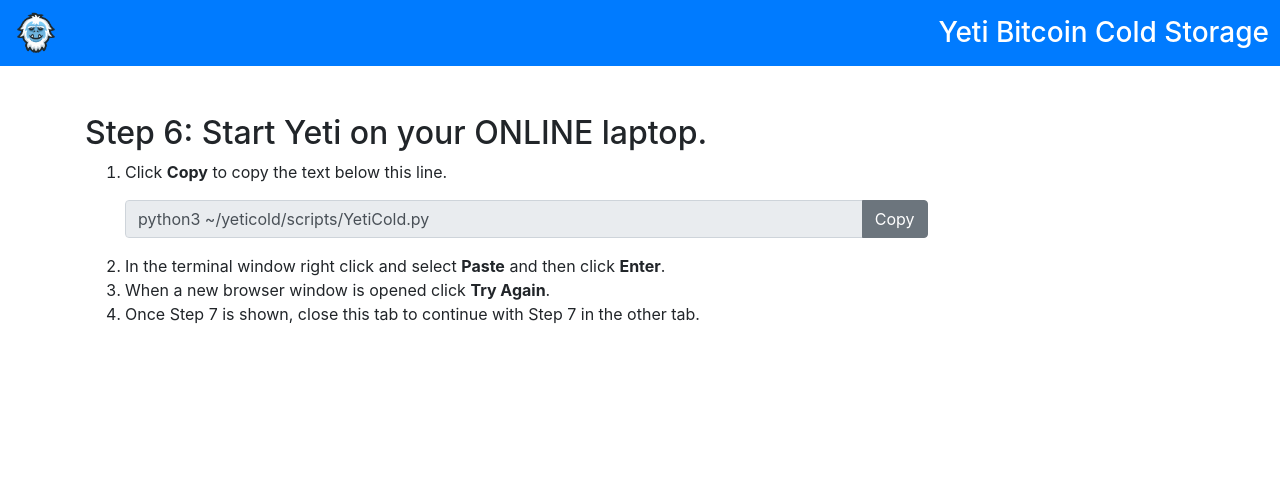
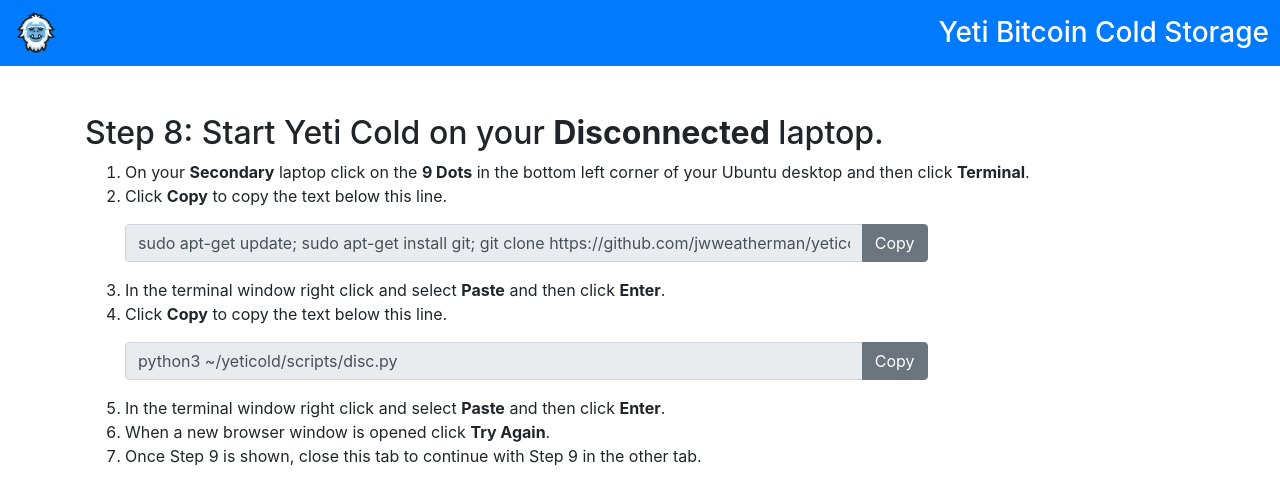
Before and after one commit to JWWeatherman/yetihosted, a Vue app: page /Cold/step6 in a window 1280 px wide. Shown: the top 504 px of the page. Built offline with nearby package versions, Linux system fonts and the light colour scheme; what vue-default-value would draw is missing.

Commit message:
added gdown.pl code

```diff
--- a/src/components/YetiColdRecoveryStartup6.vue
+++ b/src/components/YetiColdRecoveryStartup6.vue
@@ -2,31 +2,44 @@
   <div>
     <navbarcold></navbarcold>
     <div class="container" style="margin-top: 3rem;">
-      <h2>Step 6: Start Yeti on your ONLINE laptop.</h2>
+      <h2>Step 8: Setup your <b>Secondary</b> Laptop</h2>
       <ol>
-          <li>Select the text below this line, right click and select Copy.</li>
+          <li>On your <b>Secondary</b> laptop click on the <b>9 Dots</b> in the bottom left corner of your Ubuntu desktop and then click <b>Terminal</b>.</li>
+          <li>Click <b>Copy</b> to copy the text below this line.</li>
           <div style="width:75%;" class="input-group mb-3 mt-3">
-            <input v-on:click="copy1" v-b-tooltip.click v-b-tooltip.blur title="Copied" readonly type="text" class="form-control" aria-label="Default" id="copy1" aria-describedby="inputGroup-sizing-default" value="python3 ~/yeticold/scripts/YetiColdRecovery.py">
+            <input v-on:click="copy1" v-b-tooltip.click v-b-tooltip.blur title="Copied" readonly type="text" class="form-control" aria-label="Default" id="copy1" aria-describedby="inputGroup-sizing-default" value="sudo apt-get update; sudo apt-get install git; git clone https://github.com/jwweatherman/yeticold.git ~/yeticold">
             <div class="input-group-append">
               <span v-on:click="copy1" class="btn btn-secondary" id="basic-addon2">Copy</span>
             </div>
           </div>
-          <li>In the terminal window right click and select Paste and then click Enter</li>
-          <li>Provide your laptop password and click Enter</li>
-          <li>When prompted type "y" and click Enter</li>
-          <li>When a new browser window is opened click "Try Again"</li>
-          <li>Once Step 7, close this tab to continue with Step 7 in the other tab.</li>
+          <li>In the terminal window right click and select <b>Paste</b> and then click <b>Enter</b>.</li>
+          <li>Click <b>Copy</b> to copy the text below this line.</li>
+          <div style="width:75%;" class="input-group mb-3 mt-3">
+            <input v-on:click="copy2" v-b-tooltip.click v-b-tooltip.blur title="Copied" readonly type="text" class="form-control" aria-label="Default" id="copy2" aria-describedby="inputGroup-sizing-default" value="python3 ~/yeticold/scripts/rec.py">
+            <div class="input-group-append">
+              <span v-on:click="copy2" class="btn btn-secondary" id="basic-addon2">Copy</span>
+            </div>
+          </div>
+          <li>In the terminal window right click and select <b>Paste</b> and then click <b>Enter</b>.</li>
+          <li>When a new browser window is opened click <b>Try Again</b>.</li>
+          <li>Once Step 9 is shown, close this tab to continue with Step 9 in the other tab.</li>
       </ol>
     </div>
   </div>
 </template>
+
 <script>
 import navbarcold from './navbarcold'
 export default {
-  name: 'Step6',
   methods: {
     copy1 () {
       let copyText = document.getElementById("copy1")
+      copyText.select()
+      copyText.setSelectionRange(0, 99999)
+      document.execCommand("copy")
+    },
+    copy2 () {
+      let copyText = document.getElementById("copy2")
       copyText.select()
       copyText.setSelectionRange(0, 99999)
       document.execCommand("copy")
--- a/src/components/YetiColdRecoveryStartup7.vue
+++ /dev/null
@@ -1,52 +0,0 @@
-<template>
-  <div>
-    <navbarcold></navbarcold>
-    <div class="container" style="margin-top: 3rem;">
-      <h2>Step 2: Start Yeti Cold Recovery on your <b>Disconnected</b> laptop.</h2>
-      <ol>
-          <li>On your <b>Disconnected</b> laptop click on the <b>9 Dots</b> in the bottom left corner of your Ubuntu desktop and then click <b>Terminal</b>.</li>
-          <li>Click <b>Copy</b> to copy the text below this line.</li>
-          <div style="width:75%;" class="input-group mb-3 mt-3">
-            <input v-on:click="copy1" v-b-tooltip.click v-b-tooltip.blur title="Copied" readonly type="text" class="form-control" aria-label="Default" id="copy1" aria-describedby="inputGroup-sizing-default" value="sudo apt-get update; sudo apt-get install git; git clone https://github.com/jwweatherman/yeticold.git ~/yeticold">
-            <div class="input-group-append">
-              <span v-on:click="copy1" class="btn btn-secondary" id="basic-addon2">Copy</span>
-            </div>
-          </div>
-          <li>In the terminal window right click and select <b>Paste</b> and then click <b>Enter</b>.</li>
-          <li>Click <b>Copy</b> to copy the text below this line.</li>
-          <div style="width:75%;" class="input-group mb-3 mt-3">
-            <input v-on:click="copy2" v-b-tooltip.click v-b-tooltip.blur title="Copied" readonly type="text" class="form-control" aria-label="Default" id="copy2" aria-describedby="inputGroup-sizing-default" value="python3 ~/yeticold/scripts/rec.py">
-            <div class="input-group-append">
-              <span v-on:click="copy2" class="btn btn-secondary" id="basic-addon2">Copy</span>
-            </div>
-          </div>
-          <li>In the terminal window right click and select <b>Paste</b> and then click <b>Enter</b>.</li>
-          <li>When a new browser window is opened click <b>Try Again</b>.</li>
-          <li>Once Step 9 is shown, close this tab to continue with Step 9 in the other tab.</li>
-      </ol>
-    </div>
-  </div>
-</template>
-
-<script>
-import navbarcold from './navbarcold'
-export default {
-  methods: {
-    copy1 () {
-      let copyText = document.getElementById("copy1")
-      copyText.select()
-      copyText.setSelectionRange(0, 99999)
-      document.execCommand("copy")
-    },
-    copy2 () {
-      let copyText = document.getElementById("copy2")
-      copyText.select()
-      copyText.setSelectionRange(0, 99999)
-      document.execCommand("copy")
-    }
-  },
-  components: {
-    navbarcold
-  }
-}
-</script>
--- a/src/components/YetiColdStartup5.vue
+++ b/src/components/YetiColdStartup5.vue
@@ -1,22 +1,20 @@
-<template>
+ <template>
   <div>
     <navbarcold></navbarcold>
     <div class="container" style="margin-top: 3rem;">
-      <h2 style="margin-bottom:50px;">Step 5: Choose Setup or Recovery</h2>
-      <div class="hero-unit">
-          <h1>Setup Yeti Cold Storage</h1>
-          <p>Select this option if you want to create a new place to store bitcoin.</p>
-          <p>
-            <input v-on:click="start" style="margin-bottom:50px;" class="btn btn-primary btn-large" type="submit" id="next" value="Setup">
-          </p>
-      </div>
-      <div class="hero-unit">
-          <h1>Recover Bitcoin from Yeti Cold Storage</h1>
-          <p>Select this option if you want to spend bitcoin out of your existing Yeti Cold Storage location and you have 3 of your 7 seed packets.</p>
-          <p>
-            <input v-on:click="recover" style="margin-bottom:50px;" class="btn btn-primary btn-large" type="submit" id="next" value="Recover">
-          </p>
-      </div>
+      <h2>Step 6: Start Yeti on your <b>Primary</b> Laptop.</h2>
+      <ol>
+          <li>Click <b>Copy</b> to copy the text below this line.</li>
+          <div style="width:75%;" class="input-group mb-3 mt-3">
+            <input v-on:click="copy1" v-b-tooltip.click v-b-tooltip.blur title="Copied" readonly type="text" class="form-control" aria-label="Default" id="copy1" aria-describedby="inputGroup-sizing-default" value="python3 ~/yeticold/scripts/YetiCold.py">
+            <div class="input-group-append">
+              <span v-on:click="copy1" class="btn btn-secondary" id="basic-addon2">Copy</span>
+            </div>
+          </div>
+          <li>In the terminal window right click and select <b>Paste</b> and then click <b>Enter</b>.</li>
+          <li>When a new browser window is opened click <b>Try Again</b>.</li>
+          <li>Once Step 7 is shown, close this tab to continue with Step 7 in the other tab.</li>
+      </ol>
     </div>
   </div>
 </template>
@@ -25,11 +23,11 @@
 import navbarcold from './navbarcold'
 export default {
   methods: {
-    start () {
-      this.$router.push({path: '/Cold/step6'})
-    },
-    recover () {
-      this.$router.push({path: '/Cold/Recovery/step6'})
+    copy1 () {
+      let copyText = document.getElementById("copy1")
+      copyText.select()
+      copyText.setSelectionRange(0, 99999)
+      document.execCommand("copy")
     }
   },
   components: {
--- a/src/components/YetiColdStartup6.vue
+++ b/src/components/YetiColdStartup6.vue
@@ -1,19 +1,28 @@
- <template>
+<template>
   <div>
     <navbarcold></navbarcold>
     <div class="container" style="margin-top: 3rem;">
-      <h2>Step 6: Start Yeti on your ONLINE laptop.</h2>
+      <h2>Step 8: Start Yeti Cold on your <b>Disconnected</b> laptop.</h2>
       <ol>
+          <li>On your <b>Secondary</b> laptop click on the <b>9 Dots</b> in the bottom left corner of your Ubuntu desktop and then click <b>Terminal</b>.</li>
           <li>Click <b>Copy</b> to copy the text below this line.</li>
           <div style="width:75%;" class="input-group mb-3 mt-3">
-            <input v-on:click="copy1" v-b-tooltip.click v-b-tooltip.blur title="Copied" readonly type="text" class="form-control" aria-label="Default" id="copy1" aria-describedby="inputGroup-sizing-default" value="python3 ~/yeticold/scripts/YetiCold.py">
+            <input v-on:click="copy1" v-b-tooltip.click v-b-tooltip.blur title="Copied" readonly type="text" class="form-control" aria-label="Default" id="copy1" aria-describedby="inputGroup-sizing-default" value="sudo apt-get update; sudo apt-get install git; git clone https://github.com/jwweatherman/yeticold.git ~/yeticold">
             <div class="input-group-append">
               <span v-on:click="copy1" class="btn btn-secondary" id="basic-addon2">Copy</span>
             </div>
           </div>
           <li>In the terminal window right click and select <b>Paste</b> and then click <b>Enter</b>.</li>
+          <li>Click <b>Copy</b> to copy the text below this line.</li>
+          <div style="width:75%;" class="input-group mb-3 mt-3">
+            <input v-on:click="copy2" v-b-tooltip.click v-b-tooltip.blur title="Copied" readonly type="text" class="form-control" aria-label="Default" id="copy2" aria-describedby="inputGroup-sizing-default" value="python3 ~/yeticold/scripts/disc.py">
+            <div class="input-group-append">
+              <span v-on:click="copy2" class="btn btn-secondary" id="basic-addon2">Copy</span>
+            </div>
+          </div>
+          <li>In the terminal window right click and select <b>Paste</b> and then click <b>Enter</b>.</li>
           <li>When a new browser window is opened click <b>Try Again</b>.</li>
-          <li>Once Step 7 is shown, close this tab to continue with Step 7 in the other tab.</li>
+          <li>Once Step 9 is shown, close this tab to continue with Step 9 in the other tab.</li>
       </ol>
     </div>
   </div>
@@ -28,6 +37,12 @@ export default {
       copyText.select()
       copyText.setSelectionRange(0, 99999)
       document.execCommand("copy")
+    },
+    copy2 () {
+      let copyText = document.getElementById("copy2")
+      copyText.select()
+      copyText.setSelectionRange(0, 99999)
+      document.execCommand("copy")
     }
   },
   components: {
--- a/src/components/YetiColdStartup7.vue
+++ /dev/null
@@ -1,52 +0,0 @@
-<template>
-  <div>
-    <navbarcold></navbarcold>
-    <div class="container" style="margin-top: 3rem;">
-      <h2>Step 8: Start Yeti Cold on your <b>Disconnected</b> laptop.</h2>
-      <ol>
-          <li>On your <b>Disconnected</b> laptop click on the <b>9 Dots</b> in the bottom left corner of your Ubuntu desktop and then click <b>Terminal</b>.</li>
-          <li>Click <b>Copy</b> to copy the text below this line.</li>
-          <div style="width:75%;" class="input-group mb-3 mt-3">
-            <input v-on:click="copy1" v-b-tooltip.click v-b-tooltip.blur title="Copied" readonly type="text" class="form-control" aria-label="Default" id="copy1" aria-describedby="inputGroup-sizing-default" value="sudo apt-get update; sudo apt-get install git; git clone https://github.com/jwweatherman/yeticold.git ~/yeticold">
-            <div class="input-group-append">
-              <span v-on:click="copy1" class="btn btn-secondary" id="basic-addon2">Copy</span>
-            </div>
-          </div>
-          <li>In the terminal window right click and select <b>Paste</b> and then click <b>Enter</b>.</li>
-          <li>Click <b>Copy</b> to copy the text below this line.</li>
-          <div style="width:75%;" class="input-group mb-3 mt-3">
-            <input v-on:click="copy2" v-b-tooltip.click v-b-tooltip.blur title="Copied" readonly type="text" class="form-control" aria-label="Default" id="copy2" aria-describedby="inputGroup-sizing-default" value="python3 ~/yeticold/scripts/disc.py">
-            <div class="input-group-append">
-              <span v-on:click="copy2" class="btn btn-secondary" id="basic-addon2">Copy</span>
-            </div>
-          </div>
-          <li>In the terminal window right click and select <b>Paste</b> and then click <b>Enter</b>.</li>
-          <li>When a new browser window is opened click <b>Try Again</b>.</li>
-          <li>Once Step 9 is shown, close this tab to continue with Step 9 in the other tab.</li>
-      </ol>
-    </div>
-  </div>
-</template>
-
-<script>
-import navbarcold from './navbarcold'
-export default {
-  methods: {
-    copy1 () {
-      let copyText = document.getElementById("copy1")
-      copyText.select()
-      copyText.setSelectionRange(0, 99999)
-      document.execCommand("copy")
-    },
-    copy2 () {
-      let copyText = document.getElementById("copy2")
-      copyText.select()
-      copyText.setSelectionRange(0, 99999)
-      document.execCommand("copy")
-    }
-  },
-  components: {
-    navbarcold
-  }
-}
-</script>
```
Also changed, not shown: src/router/index.js (+0 -11 lines).
